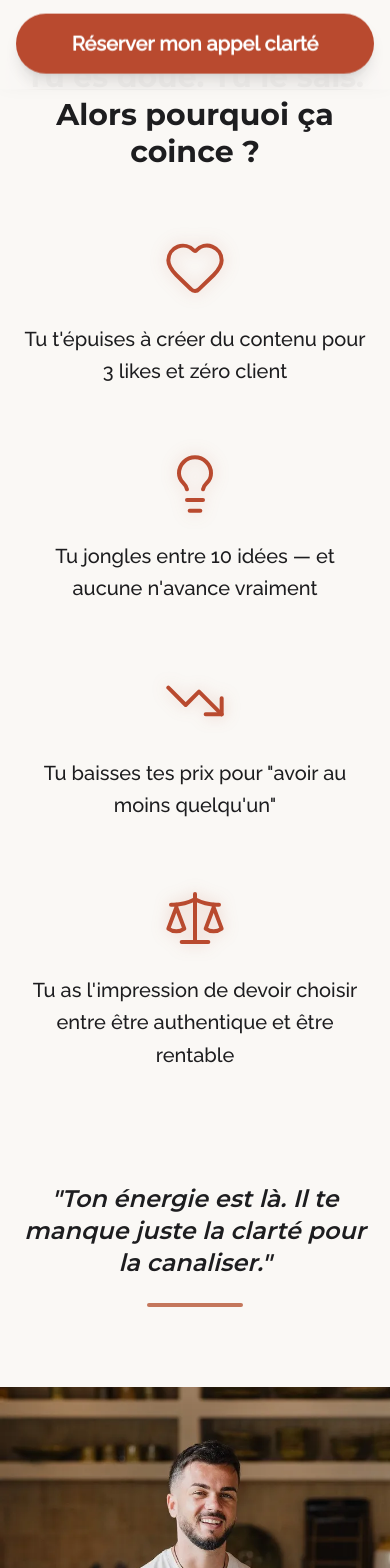
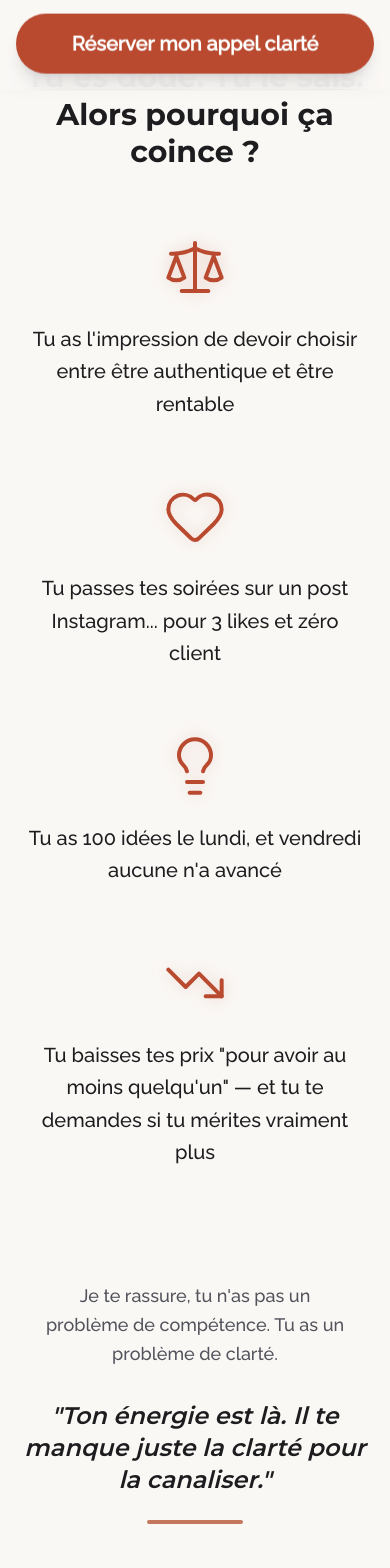
Before and after one commit to BenjaminOhana/Site-Benjamin, a React (Vite) app: page / in a window 390 px wide. Shown: the part 866-2434 px from the top of the page. Built offline with nearby package versions, Linux system fonts and the light colour scheme.

Commit message:
feat: update pain points copy and add reassurance bridge phrase

```diff
--- a/src/components/PainPoints.jsx
+++ b/src/components/PainPoints.jsx
@@ -63,20 +63,20 @@ const PainPoints = () => {
 
     const points = [
         {
-            text: "Tu t'épuises à créer du contenu pour 3 likes et zéro client",
+            text: "Tu as l'impression de devoir choisir entre être authentique et être rentable",
+            icon: <Scale size={64} strokeWidth={1.5} />
+        },
+        {
+            text: "Tu passes tes soirées sur un post Instagram... pour 3 likes et zéro client",
             icon: <Heart size={64} strokeWidth={1.5} />
         },
         {
-            text: "Tu jongles entre 10 idées — et aucune n'avance vraiment",
+            text: "Tu as 100 idées le lundi, et vendredi aucune n'a avancé",
             icon: <Lightbulb size={64} strokeWidth={1.5} />
         },
         {
-            text: "Tu baisses tes prix pour \"avoir au moins quelqu'un\"",
+            text: "Tu baisses tes prix \"pour avoir au moins quelqu'un\" — et tu te demandes si tu mérites vraiment plus",
             icon: <TrendingDown size={64} strokeWidth={1.5} />
-        },
-        {
-            text: "Tu as l'impression de devoir choisir entre être authentique et être rentable",
-            icon: <Scale size={64} strokeWidth={1.5} />
         }
     ];
 
@@ -114,13 +114,17 @@ const PainPoints = () => {
                 </div>
 
                 {/* Transition Phrase */}
-                <div ref={transitionRef} className="text-center max-w-4xl mx-auto pt-12 md:pt-24 lg:pt-48 lg:pb-12">
+                <div ref={transitionRef} className="text-center max-w-4xl mx-auto pt-12 md:pt-24 lg:pt-32">
+                    {/* Validation/Reassurance */}
+                    <p className="text-lg md:text-xl text-zinc-600 font-medium mb-8 leading-relaxed px-4">
+                        Je te rassure, tu n'as pas un problème de compétence. Tu as un problème de clarté.
+                    </p>
+
                     <p className="text-2xl md:text-3xl lg:text-4xl font-heading font-semibold text-anthracite italic mb-6">
                         "Ton énergie est là. Il te manque juste la clarté pour la canaliser."
                     </p>
                     <div className="w-24 h-1 bg-terracotta mx-auto rounded-full"></div>
                 </div>
-
             </div>
         </section>
     );
```
